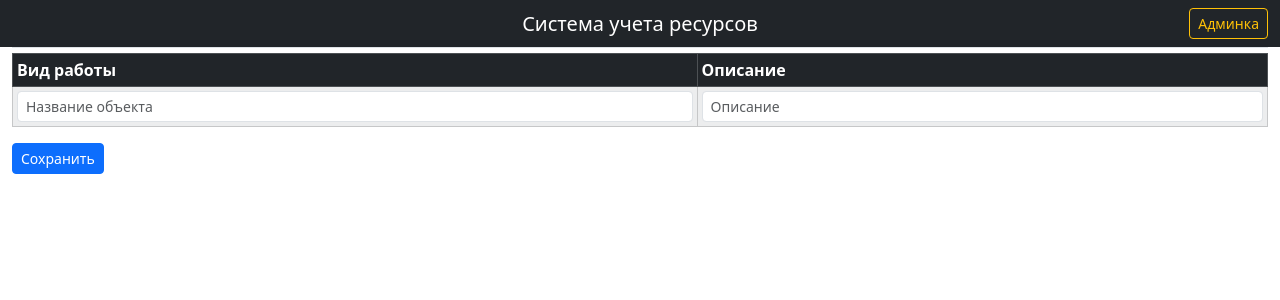
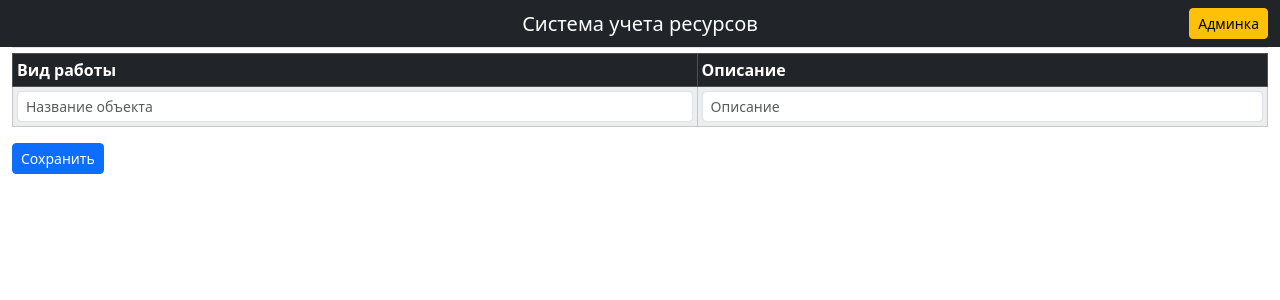
Before and after one commit to akrush24/stroi-report, a Flask app: page /admin in a window 1280 px wide. Shown: the top 300 px of the page. Run offline with Flask 3, Linux system fonts and the light colour scheme.

Commit message:
add admin buttor backlight

```diff
--- a/templates/base.html
+++ b/templates/base.html
@@ -29,7 +29,7 @@
         <div class="navbar-collapse collapse w-100 order-3 dual-collapse2">
             <ul class="navbar-nav ms-auto">
                 <li class="nav-item">
-                    <a class="btn btn-outline-warning btn-sm" href="/admin">Админка</a>
+                    <a class="btn {% if 'admin' in request.url %}btn-warning{% else %}btn-outline-warning{% endif %} btn-sm" href="/admin">Админка</a>
                 </li>
             </ul>
         </div>
```
